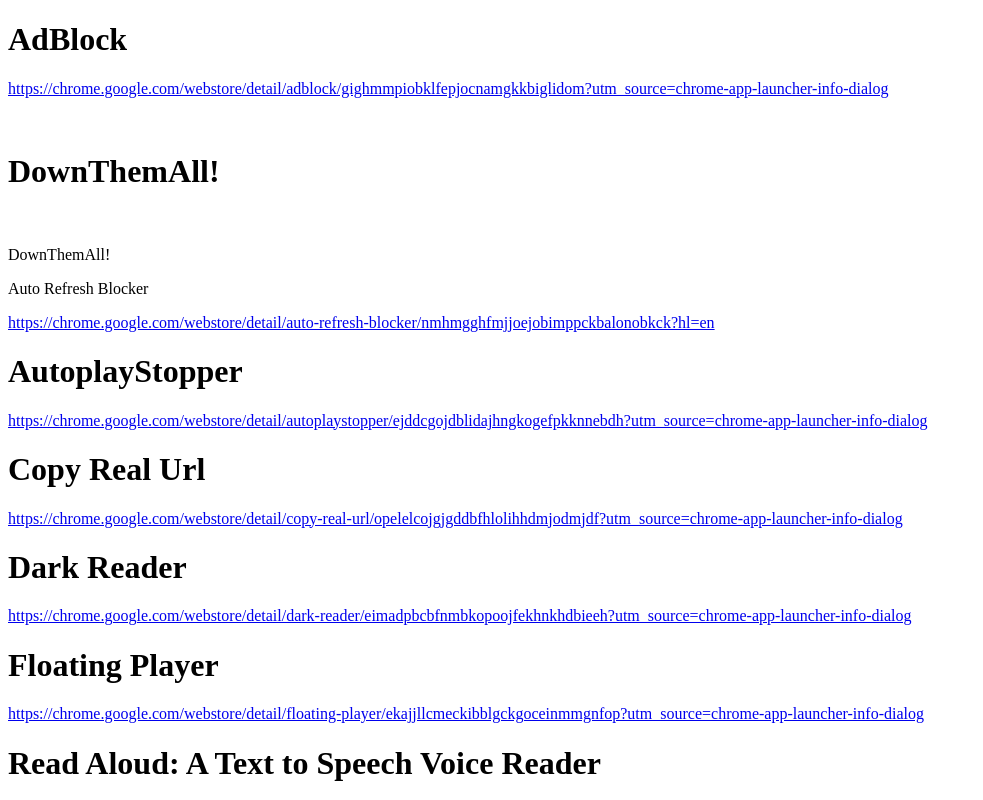
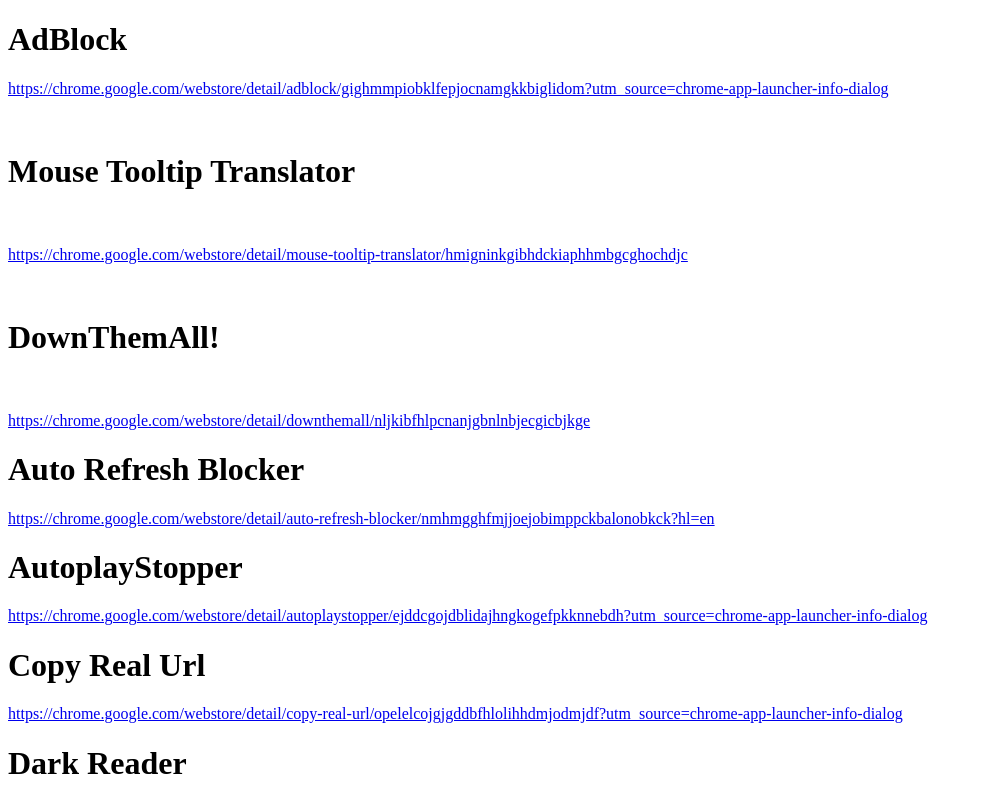
Before and after one commit to aahedi/chrome-extension, a plain HTML site: page index.html in a window 1280 px wide. Shown: the top 800 px of the page, without its empty margins (0-983 px from the left). Drawn offline with Linux system fonts and the light colour scheme.

Commit message:
Update index.html

```diff
--- a/index.html
+++ b/index.html
@@ -7,10 +7,10 @@
     <div>
         <h1><a id="user-content-adblock" href="#adblock"></a>AdBlock</h1>
         <p><a href="https://chrome.google.com/webstore/detail/adblock/gighmmpiobklfepjocnamgkkbiglidom?utm_source=chrome-app-launcher-info-dialog" rel="nofollow">https://chrome.google.com/webstore/detail/adblock/gighmmpiobklfepjocnamgkkbiglidom?utm_source=chrome-app-launcher-info-dialog</a></p>
-        <h1><a id="user-content-DownThemAll" href="#MouseTooltipTranslator"></a>DownThemAll!</h1>
-        <p><a href="https://chrome.google.com/webstore/detail/mouse-tooltip-translator/hmigninkgibhdckiaphhmbgcghochdjc</a></p>
+        <h1><a id="user-content-DownThemAll" href="#MouseTooltipTranslator"></a>Mouse Tooltip Translator</h1>
+        <p><a href="https://chrome.google.com/webstore/detail/mouse-tooltip-translator/hmigninkgibhdckiaphhmbgcghochdjc">https://chrome.google.com/webstore/detail/mouse-tooltip-translator/hmigninkgibhdckiaphhmbgcghochdjc</a></p>
         <h1><a id="user-content-DownThemAll" href="#DownThemAll"></a>DownThemAll!</h1>
-        <p><a href="https://chrome.google.com/webstore/detail/downthemall/nljkibfhlpcnanjgbnlnbjecgicbjkge</a></p>
+        <p><a href="https://chrome.google.com/webstore/detail/downthemall/nljkibfhlpcnanjgbnlnbjecgicbjkge">https://chrome.google.com/webstore/detail/downthemall/nljkibfhlpcnanjgbnlnbjecgicbjkge</a></p>
         <h1><a href="#auto-refresh-blocker"></a>Auto Refresh Blocker</h1>
         <p><a href="https://chrome.google.com/webstore/detail/auto-refresh-blocker/nmhmgghfmjjoejobimppckbalonobkck?hl=en" rel="nofollow">https://chrome.google.com/webstore/detail/auto-refresh-blocker/nmhmgghfmjjoejobimppckbalonobkck?hl=en</a></p>
         <h1><a id="user-content-autoplaystopper" href="#autoplaystopper"></a>AutoplayStopper</h1>
```
